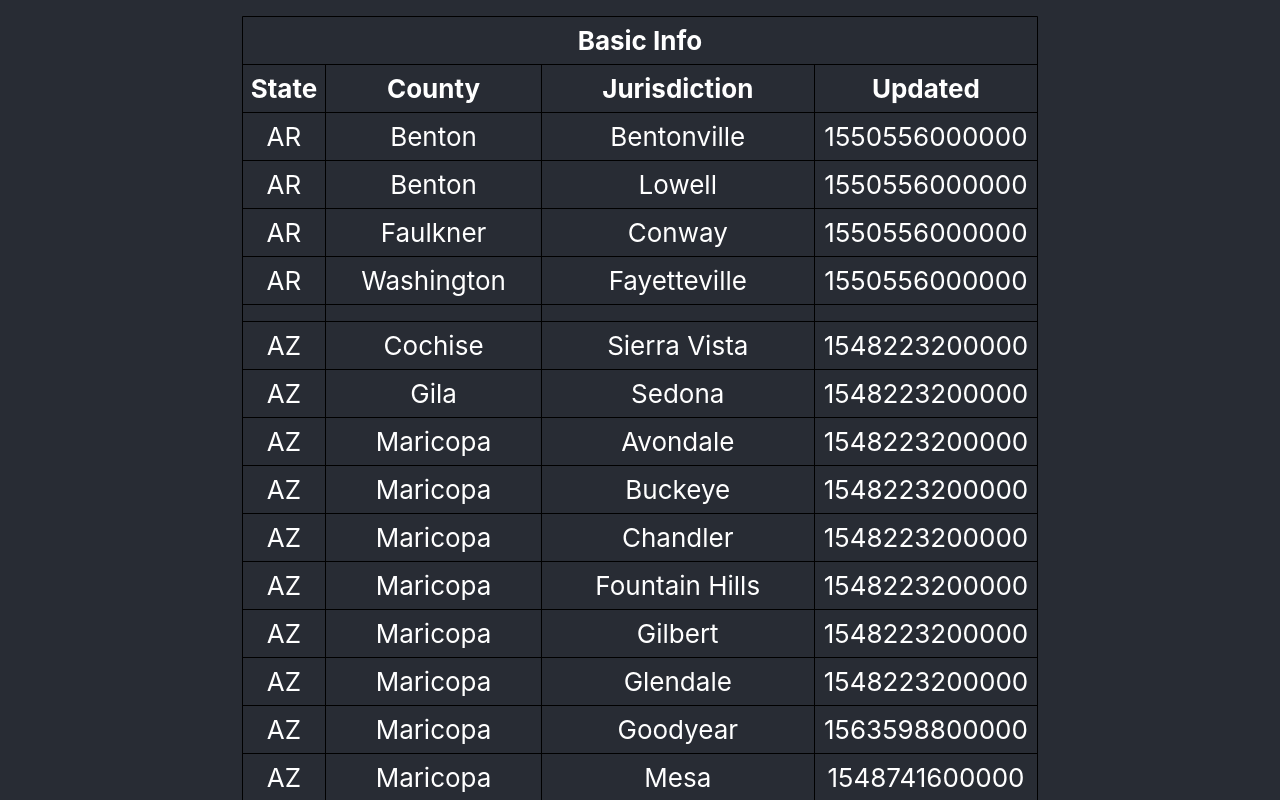
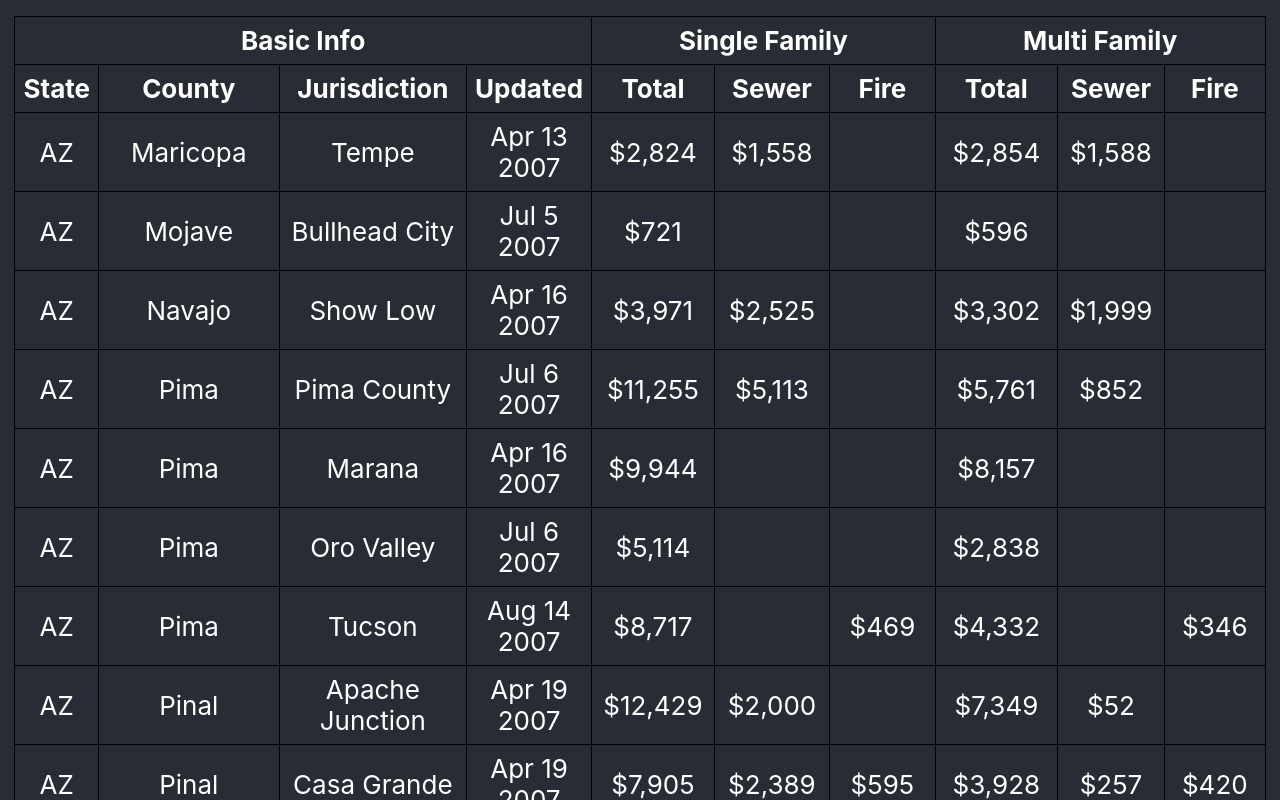
Before and after one commit to tracykm/impact-fees, a React (Create React App) app: page / in a window 1280 px wide. Shown: the top 800 px of the page. Built offline with nearby package versions, Linux system fonts and the light colour scheme.

Commit message:
add multifamily

```diff
--- a/src/components/Table.jsx
+++ b/src/components/Table.jsx
@@ -2,7 +2,7 @@ import React from 'react'
 import styled from 'styled-components'
 //@ts-ignore
 import { useTable, useSortBy } from 'react-table'
-import dataJS from '../data/cleaned/s2019.json';
+import dataJS from '../data/cleaned/s2007.json';
 // const data: JurisdictionData[] = dataJS
 
 const Styles = styled.div`
@@ -51,7 +51,7 @@ function Table({ columns, data }) {
 
   // We don't want to render all 2000 rows for this example, so cap
   // it at 20 for this use case
-  const firstPageRows = rows
+  const firstPageRows = rows.splice(20)
 
   return (
     <>
@@ -97,6 +97,54 @@ function Table({ columns, data }) {
   )
 }
 
+const DollarCell = ({ cell }) => {
+  if(cell.value) {
+    return '$' + (cell.value).toFixed(2).replace(/\d(?=(\d{3})+\.)/g, '$&,').slice(0, -3);
+  }
+  return null
+}
+
+const DateCell = ({ cell }) => {
+  debugger
+  if(cell.value) {
+    return formatDate(new Date(cell.value))
+  }
+  return null
+}
+
+function formatDate(date) {
+  var monthNames = [
+    "Jan", "Feb", "Mar",
+    "Apr", "May", "Jun", "Jul",
+    "Aug", "Sep", "Oct",
+    "Novr", "Dec"
+  ];
+
+  var day = date.getDate();
+  var monthIndex = date.getMonth();
+  var year = date.getFullYear();
+
+  return `${ monthNames[monthIndex]} ${day} ${year}`
+}
+
+const DetailColumns = (name) => [
+  {
+    Header: 'Total',
+    accessor: `${name}.Total`,
+    Cell: DollarCell
+  },
+  {
+    Header: 'Sewer',
+    accessor: `${name}.Sewer`,
+    Cell: DollarCell
+  },
+  {
+    Header: 'Fire',
+    accessor: `${name}.Fire`,
+    Cell: DollarCell
+  },
+]
+
 export function BasicTable() {
   const columns = React.useMemo(
     () => [
@@ -118,8 +166,17 @@ export function BasicTable() {
           {
             Header: 'Updated',
             accessor: 'Updated',
+            Cell: DateCell
           },
         ],
+      },
+      {
+        Header: 'Single Family',
+        columns: DetailColumns('SingleFamily'),
+      },
+      {
+        Header: 'Multi Family',
+        columns: DetailColumns('MultiFamily'),
       },
     ],
     []
```
